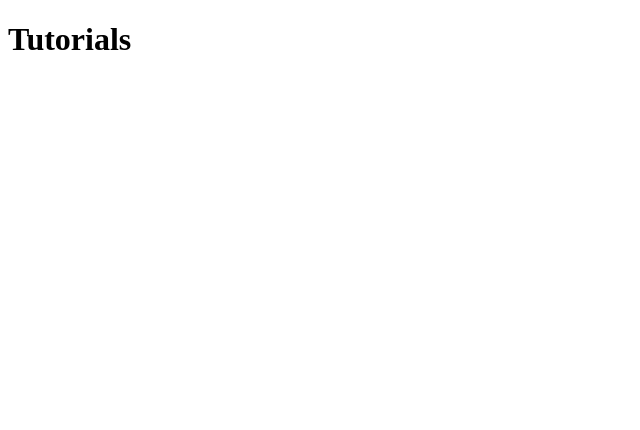
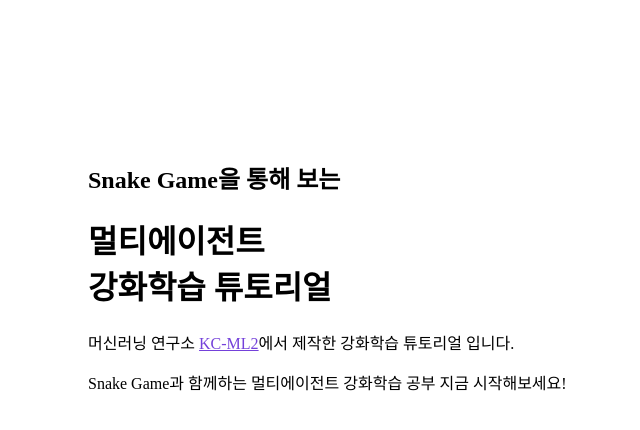
Before and after one commit to kc-ml2/mas-tutorials, a Next.js app: page / in a window 1280 px wide. Shown: the top 430 px of the page, without its empty margins (0-640 px from the left). Built offline with nearby package versions, Linux system fonts and the light colour scheme.

Commit message:
[STYLE] index 초기화

```diff
--- a/pages/index.js
+++ b/pages/index.js
@@ -1,12 +1,19 @@
 import Head from 'next/head'
 import Image from 'next/image'
+import { Row, Col } from 'reactstrap'
+import styles from '../styles/main.module.scss'
 
 export default function Home() {
   return (
     <>
-      <div>
-        <h1>Tutorials</h1>
-      </div>
+      <Row className={styles.main}>
+        <Col>
+          <h2>Snake Game을 통해 보는</h2>
+          <h1>멀티에이전트<br></br>강화학습 튜토리얼</h1>
+          <p>머신러닝 연구소 <a href="https://www.kc-ml2.com" target="_blank">KC-ML2</a>에서 제작한 강화학습 튜토리얼 입니다.</p>
+          <p>Snake Game과 함께하는 멀티에이전트 강화학습 공부 지금 시작해보세요!</p>
+        </Col>
+      </Row>
     </>
   )
 
--- /dev/null
+++ b/styles/main.module.scss
@@ -0,0 +1,17 @@
+@import './variable';
+
+.main {
+    margin: 5rem;
+    margin-top: 10rem;
+    min-height: 80vh;
+
+    a {
+        color: $purple;
+        outline:0;
+    }
+
+    a:hover {
+        font-weight: 500;
+        text-decoration: none;
+    }
+}
```
Also changed, not shown: posts/game-2.1.md (+0 -1 lines), posts/game-2.2.md (+0 -7 lines).
